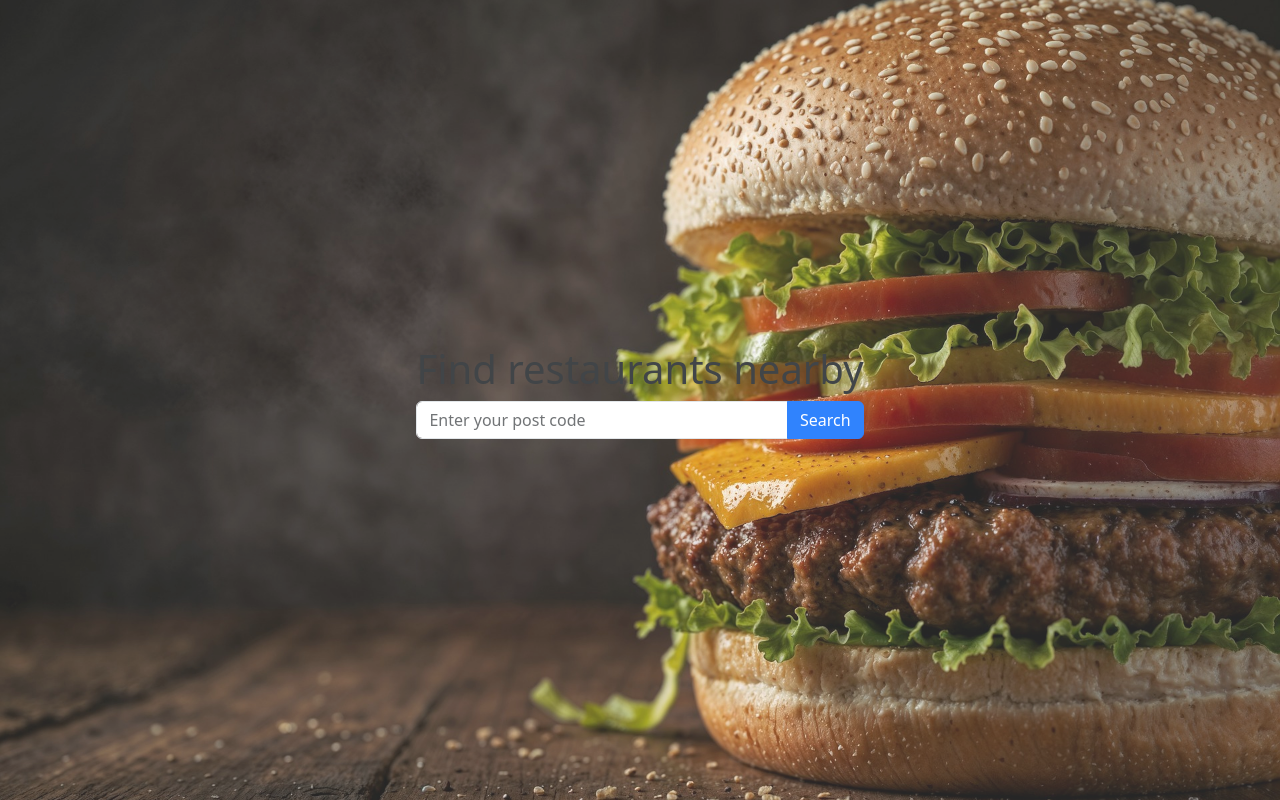
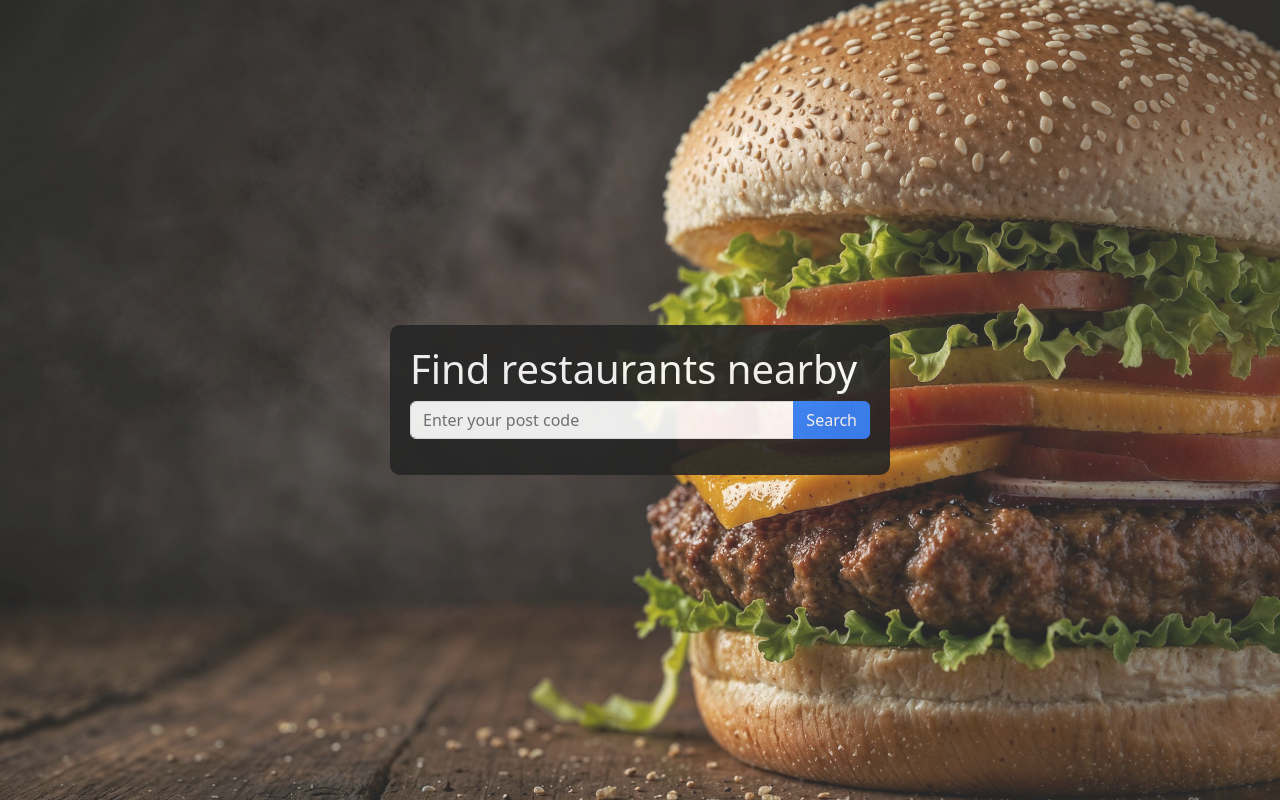
Before and after one commit to celinaczy/JET-API-Interface, a Flask app: page / in a window 1280 px wide. Run offline with Flask 3, Linux system fonts and the light colour scheme.

Commit message:
style form-container

```diff
--- a/templates/index.html
+++ b/templates/index.html
@@ -16,11 +16,21 @@
             align-items: center;
             opacity: 0.85
         }
+
+        .form-container {
+            background-color: black;
+            opacity:0.9;
+            padding: 20px;
+            border-radius: 10px;
+            max-width: 500px;
+            width: 100%;
+            margin: 20px;
+        }
     </style>
 </head>
 <body>
 <div class="background-image">
-<div class="justify-content-center">
+<div class="form-container text-white">
     <h1> Find restaurants nearby </h1>
     <form method="POST" action="{{ url_for('restaurants') }}">
             {% with messages = get_flashed_messages() %}
```
